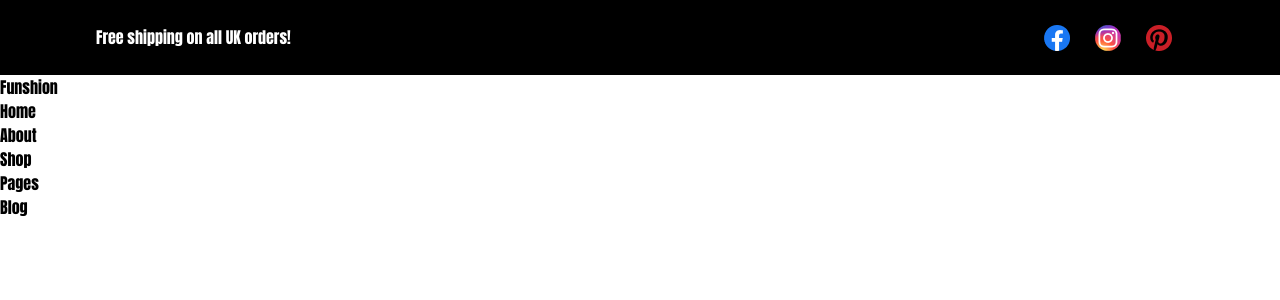
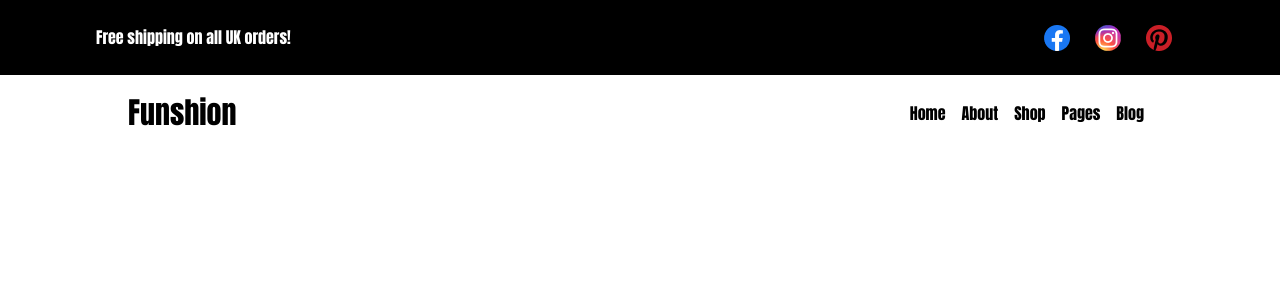
Before and after one commit to shihabsararrafid/fungshon-commerce, a React (Create React App) app: page / in a window 1280 px wide. Shown: the top 300 px of the page. Built offline with nearby package versions, Linux system fonts and the light colour scheme.

Commit message:
header nevigation panel done

```diff
--- a/package.json
+++ b/package.json
@@ -8,6 +8,7 @@
     "@testing-library/user-event": "^13.5.0",
     "react": "^18.2.0",
     "react-dom": "^18.2.0",
+    "react-icons": "^4.4.0",
     "react-router-dom": "^6.3.0",
     "react-scripts": "5.0.1",
     "web-vitals": "^2.1.4"
--- a/src/Components/Shared/Header/Header.css
+++ b/src/Components/Shared/Header/Header.css
@@ -0,0 +1,3 @@
+.navigation-bar{
+    font-weight: 800;
+}
--- a/src/Components/Shared/Header/Header.js
+++ b/src/Components/Shared/Header/Header.js
@@ -1,19 +1,24 @@
 import React from 'react';
 import { Link } from 'react-router-dom';
-
+import './Header.css'
 const Header = () => {
     return (
-        <div>
-            <h1 className='title'><Link to="/">Funshion</Link></h1>
-            <div className='navigation-bar'>
-      <ul className='font-thin'>
-       <li><Link to="/home">Home</Link> </li>
-      <li><Link to="/about">About</Link></li>
-    <li><Link to="/shop">Shop</Link></li>
-    <li><Link to="/pages">Pages</Link></li>
-    <li><Link to="blog">Blog</Link></li>
+        <div className='h-[75px] w-full flex'>
+            <div className='flex lg:w-[80%] mx-auto justify-between items-center'>
+            <h1 className='title text-3xl'><Link to="/">Funshion</Link></h1>
+            <div className='navigation-bar '>
+      <ul className='font-thin flex items-center'>
+    <li className='mx-2'><Link to="/home">Home</Link> </li>
+    <li className='mx-2'><Link to="/about">About</Link></li>
+    <li className='mx-2'><Link to="/shop">Shop</Link></li>
+    <li className='mx-2'><Link to="/pages">Pages</Link></li>
+    <li className='mx-2'><Link to="blog">Blog</Link></li>
+    </ul>
+    <ul className='icon'>
+
 
     </ul>
+            </div>
             </div>
         </div>
     );
--- a/src/index.css
+++ b/src/index.css
@@ -1,10 +1,11 @@
 @tailwind base;
 @tailwind components;
 @tailwind utilities;
-@import url('https://fonts.googleapis.com/css2?family=Inter&display=swap');
+@import url('https://fonts.googleapis.com/css2?family=Inter:wght@300;400&display=swap');
 body {
   margin: 0;
   font-family: 'Inter';
+  font-weight: 300;
   -webkit-font-smoothing: antialiased;
   -moz-osx-font-smoothing: grayscale;
 }
```
Also changed, not shown: 1 other file (tests, documents, lock files or other folders).
